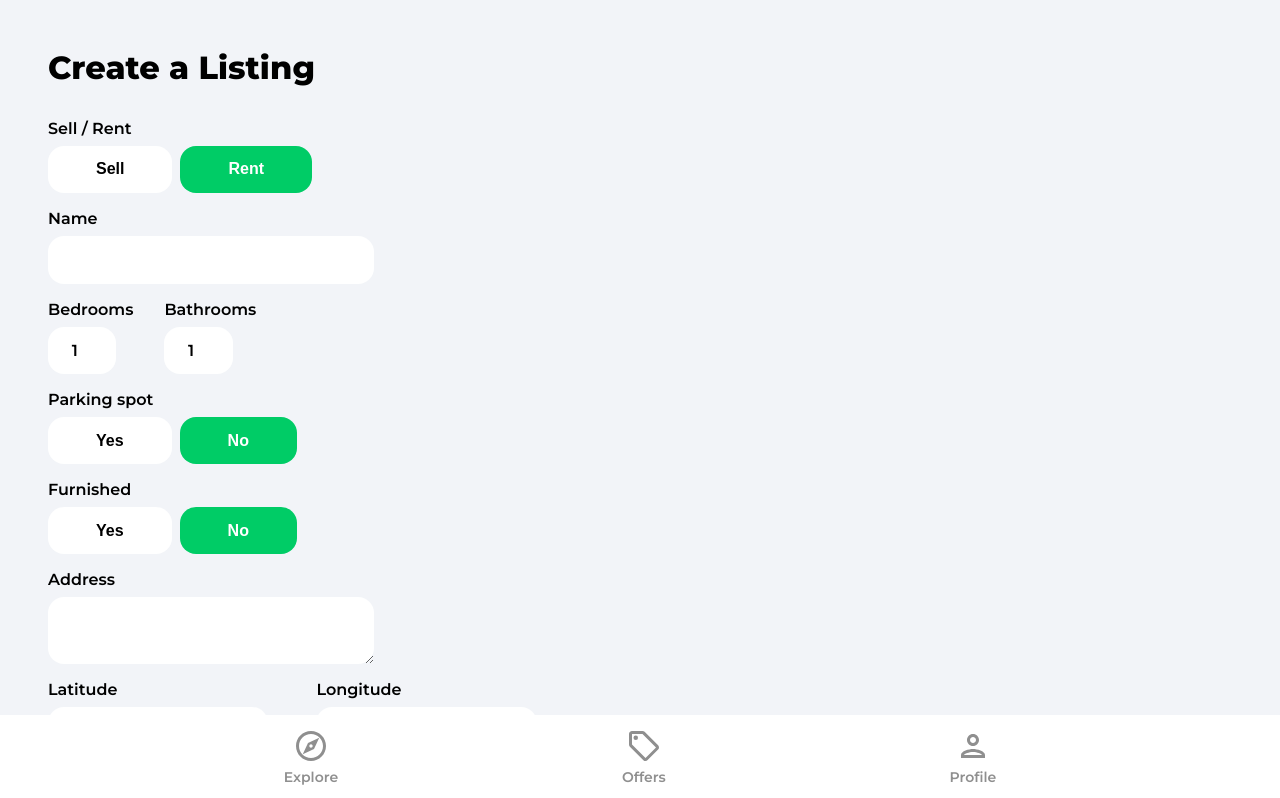
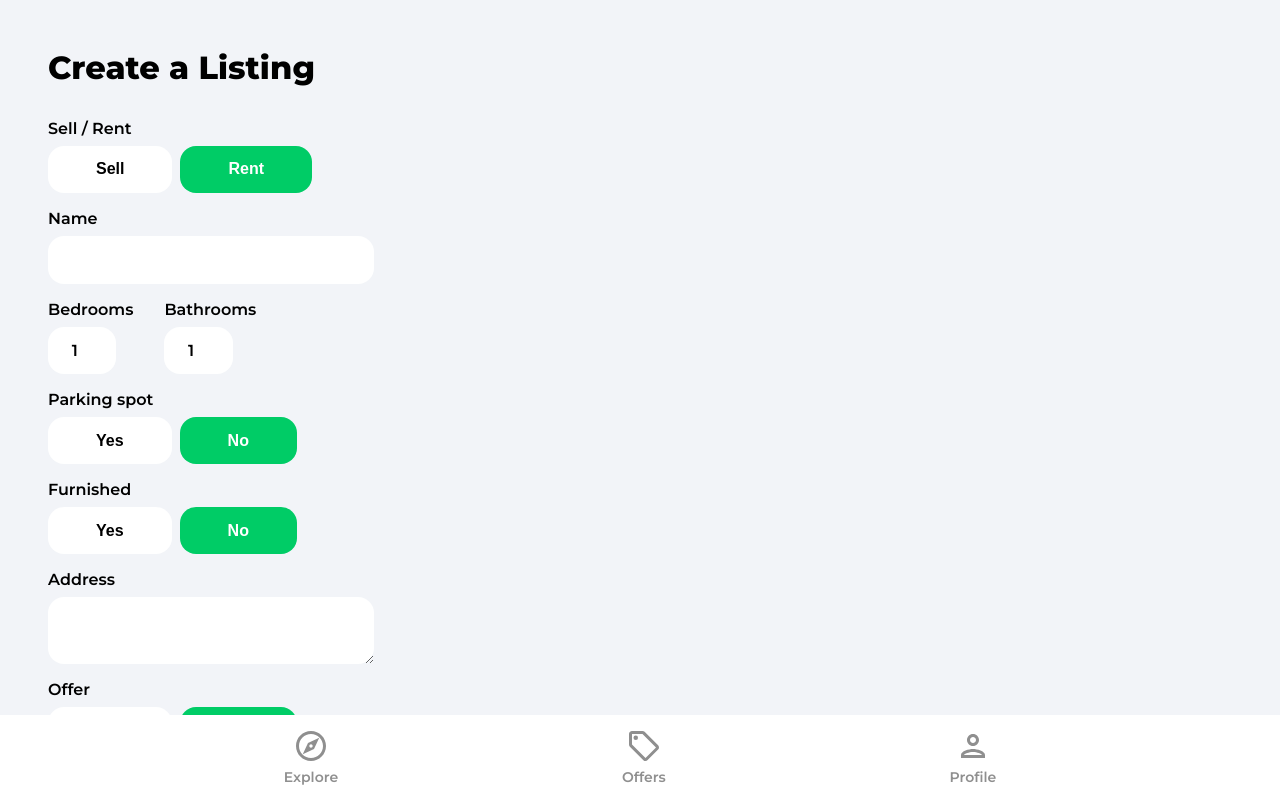
Before and after one commit to cartile/GTA-living, a React (Create React App) app: page /create-listing in a window 1280 px wide. Shown: the top 798 px of the page. Built offline with nearby package versions, Linux system fonts and the light colour scheme; no server answers; sample sign-in values are in the browser's storage.

Commit message:
geolocation enable and discount price bug fix

```diff
--- a/src/App.js
+++ b/src/App.js
@@ -7,6 +7,7 @@ import SignUp from './pages/SignUp'
 import Category from './pages/Category'
 import ForgotPassword from './pages/ForgotPassword'
 import CreateListing from './pages/CreateListing'
+import Listing from './pages/Listing'
 import {ToastContainer} from 'react-toastify'
 import 'react-toastify/dist/ReactToastify.css';
 import Navbar from "./components/Navbar"
@@ -27,6 +28,7 @@ function App() {
         <Route path='/sign-up' element={<SignUp />} />
         <Route path='/forgot-password' element={<ForgotPassword />} />
         <Route path='/create-listing' element={<CreateListing />} />
+        <Route path='/category/:categoryName/:listingId' element={<Listing />} />
       </Routes>
       <Navbar />
     </Router>
--- a/src/pages/CreateListing.jsx
+++ b/src/pages/CreateListing.jsx
@@ -15,7 +15,7 @@ import Spinner from '../components/Spinner'
 
 function CreateListing() {
   // eslint-disable-next-line
-  const [geolocationEnabled, setGeolocationEnabled] = useState(false)
+  const [geolocationEnabled, setGeolocationEnabled] = useState(true)
   const [loading, setLoading] = useState(false)
   const [formData, setFormData] = useState({
     type: 'rent',
@@ -212,9 +212,10 @@ function CreateListing() {
 
     // Text/Booleans/Numbers
     if (!e.target.files) {
+        const value = e.target.id === 'name' || e.target.id === 'address' ? e.target.value : parseFloat(e.target.value)
       setFormData((prevState) => ({
         ...prevState,
-        [e.target.id]: boolean ?? e.target.value,
+        [e.target.id]: boolean ?? value,
       }))
     }
   }
```
